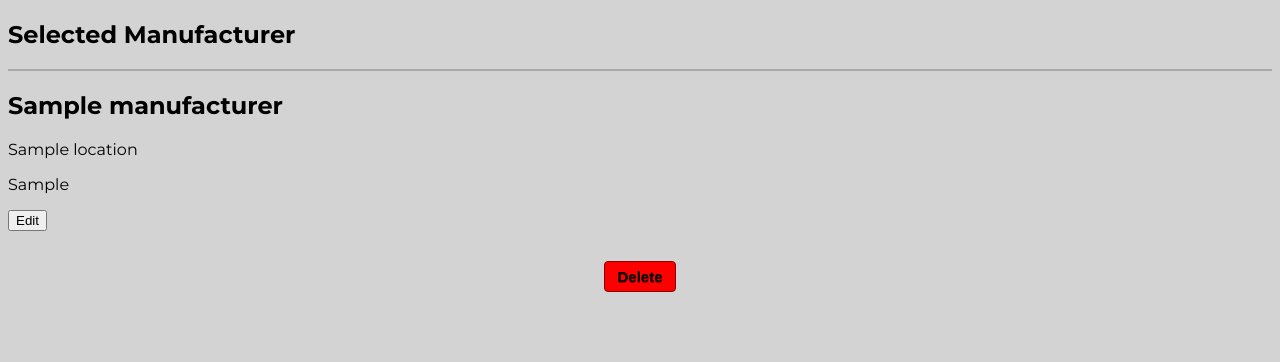
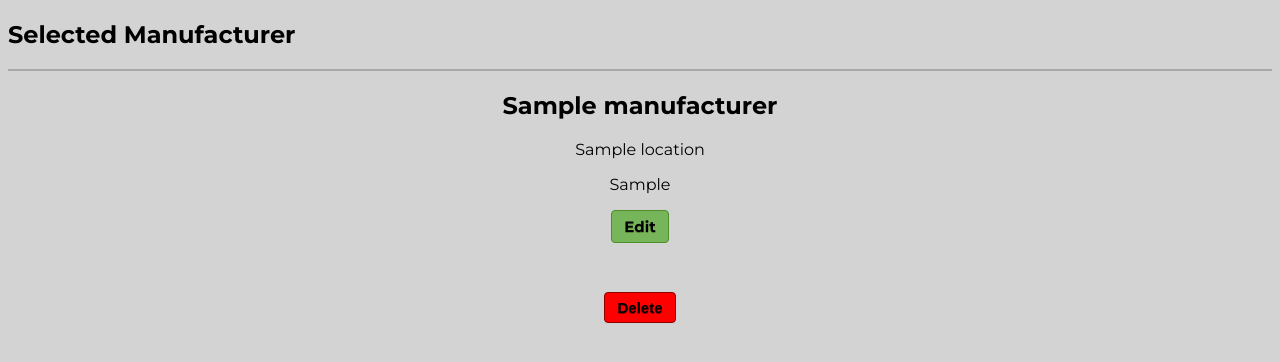
Before and after one commit to BrianBell422/python_solo_project, a Flask app: page /manufacturers/1 in a window 1280 px wide. Shown: the part 144-506 px from the top of the page. Run offline with Flask 2, Linux system fonts and the light colour scheme; a database or web service that is not in the repository returns one stand-in record (values such as "Sample title"); some libraries are stand-ins or nearby versions.

Commit message:
Moved edit button to center of selected manufacturer page

```diff
--- a/mikes_bikes/templates/manufacturers/show.html
+++ b/mikes_bikes/templates/manufacturers/show.html
@@ -7,16 +7,18 @@
 
 <hr>
 
-<div>
+<section class="center_items">
   <h2>{{manufacturer.name}}</h2>
   <p>{{manufacturer.location}}</p>
   <p>{{manufacturer.product_type}}</p>
-</div>
+</section>
 
 <div class="buttons">
-  <div class="edit_button">
-    <p><a href="/manufacturers/{{manufacturer.id}}/edit"><button>Edit</button></a></p>
+  <div class="button">
+    <a href="/manufacturers/{{manufacturer.id}}/edit">Edit</a>
   </div>
+
+  <br>
 
   <form class="delete_button" action="/manufacturers/{{manufacturer.id}}/delete" method="POST">
       <button>Delete</button>
```
